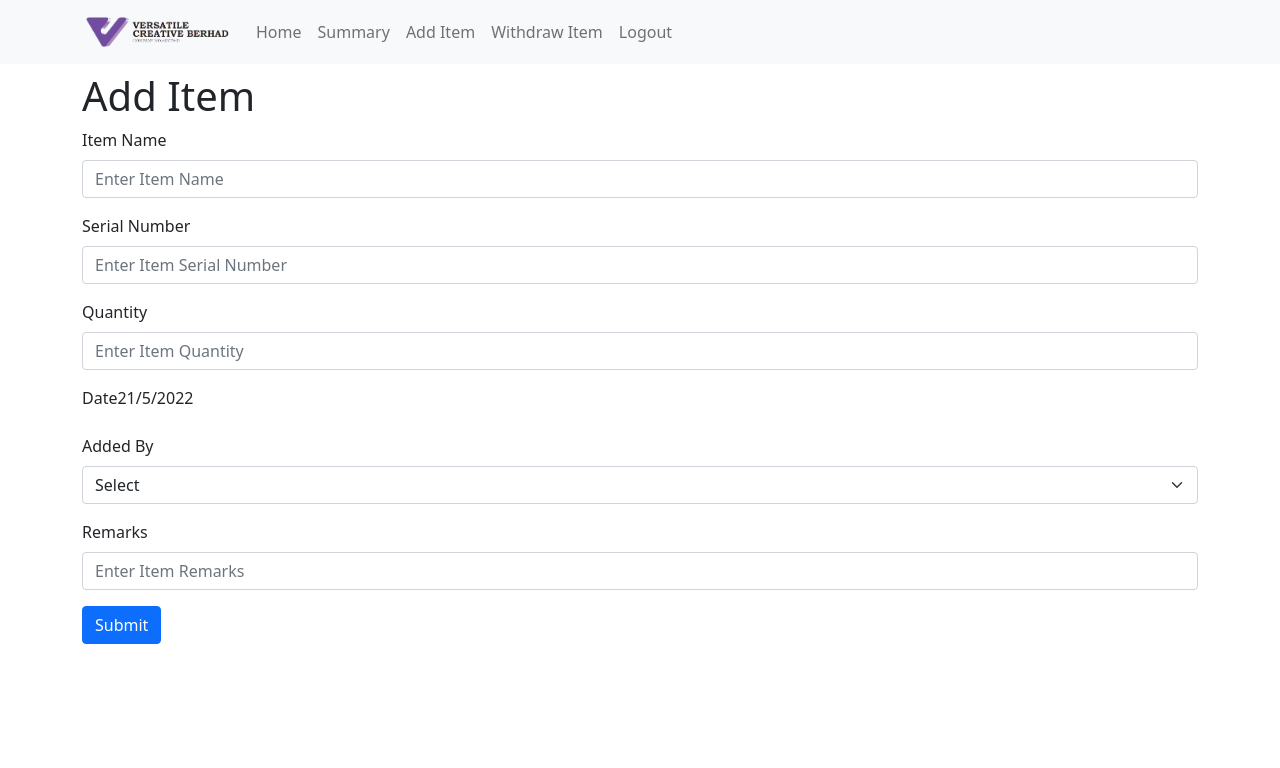
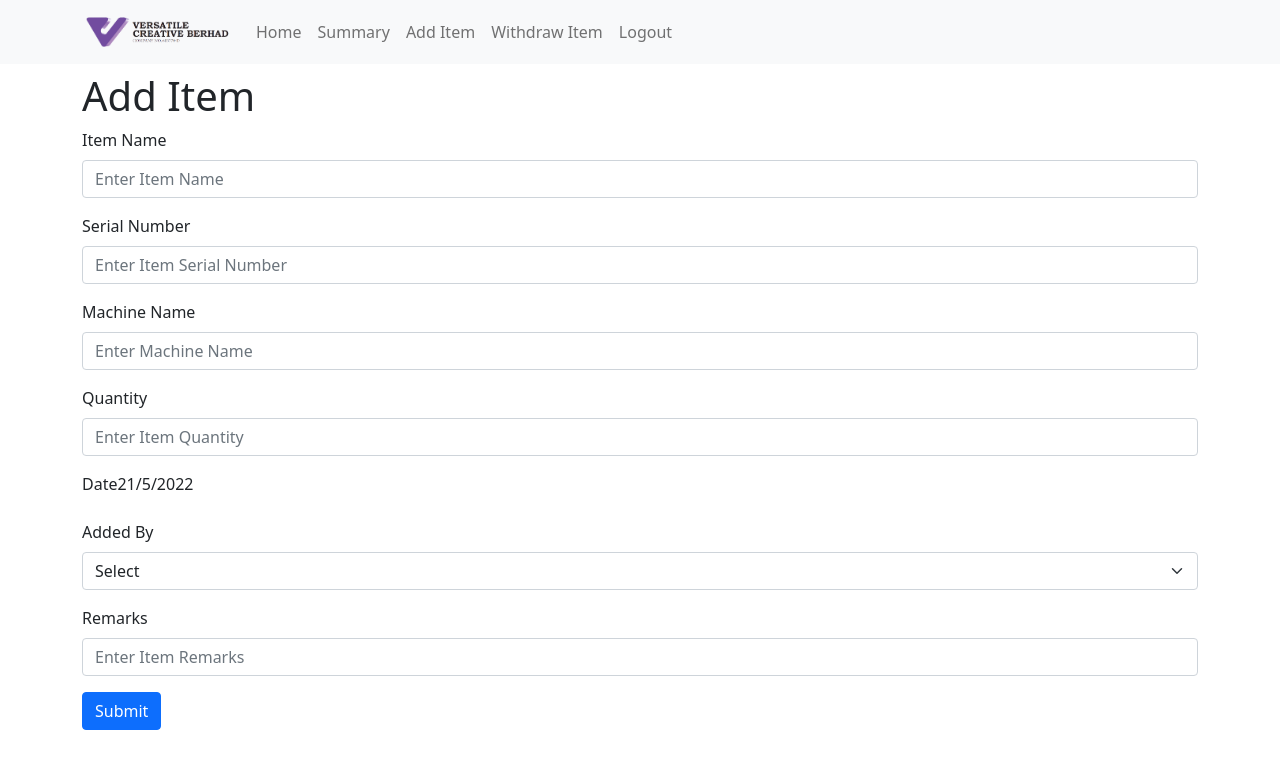
Before and after one commit to danielshamsudin/invmgmt, a React (Create React App) app: page /add in a window 1280 px wide. Shown: the top 768 px of the page. Built offline with nearby package versions, Linux system fonts and the light colour scheme.

Commit message:
added route page, added machine page, no impl

```diff
--- a/src/App.js
+++ b/src/App.js
@@ -1,11 +1,14 @@
 import React from "react";
-import Home from "./components/Home/Home";
-import Summary from "./components/Summary/Summary";
-import Add from "./components/Add/Add";
-import Dispense from "./components/Dispense/Dispense";
-import Login from "./components/Login/Login";
-import Register from "./components/Register/Register";
-import Logout from "./components/Logout/Logout";
+import {
+  Home,
+  Summary,
+  Add,
+  Dispense,
+  Login,
+  Register,
+  Logout,
+  Machine,
+} from "./r";
 import { BrowserRouter as Router, Routes, Route } from "react-router-dom";
 import "./App.css";
 
@@ -20,6 +23,7 @@ const App = () => (
         <Route path="/add" element={<Add />} />
         <Route path="/dispense" element={<Dispense />} />
         <Route path="/logout" element={<Logout />} />
+        <Route path="/machine" element={<Machine />} />
       </Routes>
     </Router>
   </>
--- a/src/components/Add/Add.jsx
+++ b/src/components/Add/Add.jsx
@@ -9,6 +9,7 @@ import { db } from "../../firebase";
 const Add = () => {
 	const [itemName, setItemName] = useState("");
 	const [serial, setSerial] = useState("");
+	const [machineName, setMachineName] = useState("");
 	const [qty, setQty] = useState(0);
 	const [startDate, setStartDate] = useState(new Date());
 	const [by, setBy] = useState("");
@@ -27,6 +28,7 @@ const Add = () => {
 		event.preventDefault();
 		const res = await db.collection("items").add({
 			itemName: itemName,
+			machineName: machineName,
 			serialNumber: serial,
 			quantity: qty,
 			date: startDate.toDateString(),
@@ -35,6 +37,7 @@ const Add = () => {
 		});
 		const trx = await db.collection("transaction").add({
 			itemName: itemName,
+			machineName: machineName,
 			serialNumber: serial,
 			quantity: qty,
 			date: startDate.toDateString(),
@@ -76,6 +79,10 @@ const Add = () => {
 						<Form.Control type="name" placeholder="Enter Item Serial Number" onChange={(e) => { setSerial(e.target.value) }} />
 					</Form.Group>
 					<Form.Group className="mb-3">
+						<Form.Label>Machine Name</Form.Label>
+						<Form.Control type="name" placeholder="Enter Machine Name" onChange={(e) => { setMachineName(e.target.value.toLowerCase()) }} />
+					</Form.Group>
+					<Form.Group className="mb-3">
 						<Form.Label>Quantity</Form.Label>
 						<Form.Control type="name" placeholder="Enter Item Quantity" onChange={(e) => { handleQty(e.target.value) }} />
 					</Form.Group>
@@ -98,18 +105,6 @@ const Add = () => {
 					<Button variant="primary" type="submit" onClick={handleSubmit}> Submit </Button>
 				</Form>
 			</Container>
-			{/* <h1>Name: {itemName}</h1>
-			<br />
-			<h1>Serial Number: {serial}</h1>
-			<br />
-			<h1>Quantity: {qty}</h1>
-			<br />
-			<h1>Date: {startDate.getDate()}/{startDate.getMonth() + 1}/{startDate.getFullYear()}</h1>
-			<br />
-			<h1>By: {by}</h1>
-			<br />
-			<h1>Remarks: {remarks}</h1> */}
-
 		</>
 	)
 }
--- a/src/components/Home/Home.jsx
+++ b/src/components/Home/Home.jsx
@@ -1,13 +1,9 @@
 import React, { useState, useEffect } from "react";
-import Navigation from "../Navigation/Navigation";
-import LoglessNav from "../LoglessNav/LoglessNav";
+import { Navigation, LoglessNav } from "../../r";
 import { Container, Table, Button, Modal, Spinner } from "react-bootstrap";
 import { db, auth } from '../../firebase';
 
-// Fetch Data from items database
-// Cols: Item name, Serial Number, Quantity
 const Home = () => {
-  // const navigate = useNavigate();
   const [data, setData] = useState([]);
   const [showModal, setShowModal] = useState(false);
   const [loading, setLoading] = useState(true);
@@ -17,7 +13,6 @@ const Home = () => {
     setShowModal(false);
     window.location.reload();
   }
-  const handleShow = () => setShowModal(true);
 
   const fetchData = async () => {
     const items = await db.collection('items').get();
@@ -30,6 +25,7 @@ const Home = () => {
       setData(prevData => [...prevData, {
         id: i + 1,
         itemName: itemsData[i].itemName,
+        machineName: itemsData[i].machineName,
         serialNumber: itemsData[i].serialNumber,
         quantity: itemsData[i].quantity,
         date: itemsData[i].date,
@@ -84,11 +80,14 @@ const Home = () => {
       <br />
       {currentUser ? <Container>
         <h1>Items</h1>
+        <Button variant="primary" href="/machine">View Machines</Button>
+        <br /><br />
         {loading ? <Spinner animation="border" size="lg" variant="primary"></Spinner> : <Table>
           <thead>
             <tr>
               <th>No.</th>
               <th>Item Name</th>
+              <th>Machine Name</th>
               <th>Serial No.</th>
               <th>Quantity</th>
               <th>Added By</th>
@@ -101,6 +100,7 @@ const Home = () => {
                 <tr key={item.id}>
                   <td>{item.id}</td>
                   <td>{item.itemName}</td>
+                  <td>{item.machineName}</td>
                   <td>{item.serialNumber}</td>
                   <td>{item.quantity}</td>
                   <td>{item.by}</td>
--- /dev/null
+++ b/src/components/Machine/Machine.jsx
@@ -0,0 +1,10 @@
+import React from 'react'
+
+
+const Machine = () => {
+	return (
+		<div>Machine</div>
+	)
+}
+
+export default Machine
--- a/src/components/Summary/Summary.jsx
+++ b/src/components/Summary/Summary.jsx
@@ -5,10 +5,6 @@ import { db } from '../../firebase';
 import DatePicker from "react-datepicker";
 import "react-datepicker/dist/react-datepicker.css";
 
-
-// Fetch data from summary table
-// Cols: Item name, Serial Number, Quantity, Remarks
-// Remarks data is entered from the form when item is dispatched
 const Summary = () => {
 
 	let newDate = new Date();
@@ -17,7 +13,6 @@ const Summary = () => {
 	const [loading, setLoading] = useState(true);
 	const [date, setDate] = useState(new Date());
 	const [dateChoosen, setDateChoosen] = useState(fDate);
-	// setDateChoosen(fDate);
 
 	const fetchData = async () => {
 		const items = await db.collection('transaction').get();
@@ -28,6 +23,7 @@ const Summary = () => {
 				setSummary(prevData => [...prevData, {
 					id: i + 1,
 					itemName: itemsData[i].itemName,
+					machineName: itemsData[i].machineName,
 					serialNumber: itemsData[i].serialNumber,
 					quantity: itemsData[i].quantity,
 					remarks: itemsData[i].remarks,
@@ -63,6 +59,7 @@ const Summary = () => {
 						<tr>
 							<th>No.</th>
 							<th>Item Name</th>
+							<th>Machine Name</th>
 							<th>Serial No.</th>
 							<th>Quantity</th>
 							<th>By</th>
@@ -74,6 +71,7 @@ const Summary = () => {
 								<tr key={item.id}>
 									<td>{item.id}</td>
 									<td>{item.itemName}</td>
+									<td>{item.machineName}</td>
 									<td>{item.serialNumber}</td>
 									<td>{item.quantity}</td>
 									<td>{item.by}</td>
@@ -85,7 +83,6 @@ const Summary = () => {
 					</thead>
 				</Table>}
 			</Container>
-
 		</>
 	)
 }
--- a/src/index.js
+++ b/src/index.js
@@ -6,14 +6,6 @@ import reportWebVitals from "./reportWebVitals";
 import "bootstrap/dist/css/bootstrap.min.css";
 
 const root = ReactDOM.createRoot(document.getElementById("root"));
-root.render(
-  // commented strict mode for disabling double render
-  // <React.StrictMode>
-  <App />
-  // </React.StrictMode>
-);
+root.render(<App />);
 
-// If you want to start measuring performance in your app, pass a function
-// to log results (for example: reportWebVitals(console.log))
-// or send to an analytics endpoint. Learn more: https://bit.ly/CRA-vitals
 reportWebVitals();
--- /dev/null
+++ b/src/r.js
@@ -0,0 +1,10 @@
+export { default as Add } from "./components/Add/Add";
+export { default as Dispense } from "./components/Dispense/Dispense";
+export { default as Home } from "./components/Home/Home";
+export { default as Login } from "./components/Login/Login";
+export { default as Logout } from "./components/Logout/Logout";
+export { default as LoglessNav } from "./components/LoglessNav/LoglessNav";
+export { default as Navigation } from "./components/Navigation/Navigation";
+export { default as Register } from "./components/Register/Register";
+export { default as Summary } from "./components/Summary/Summary";
+export { default as Machine } from "./components/Machine/Machine";
```
